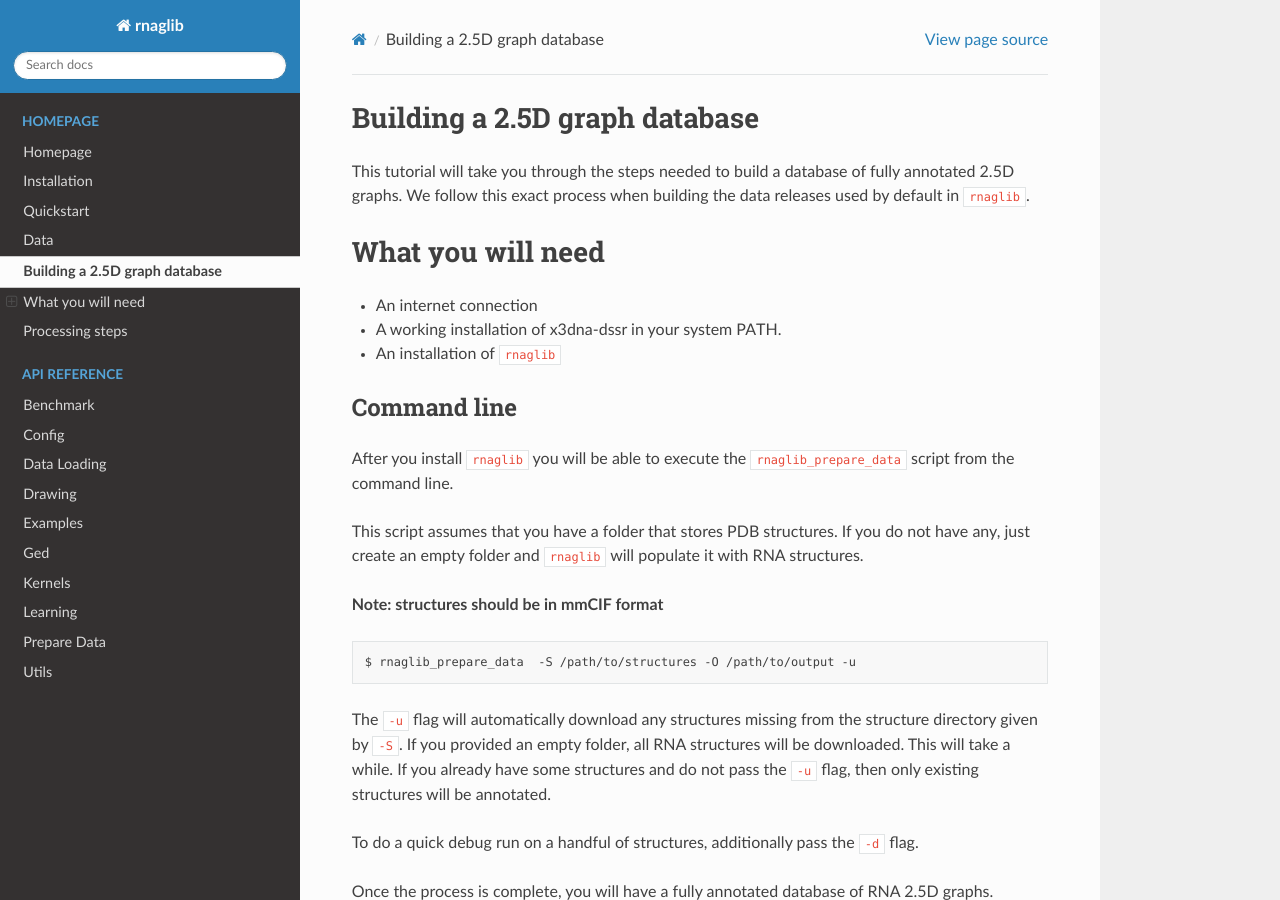
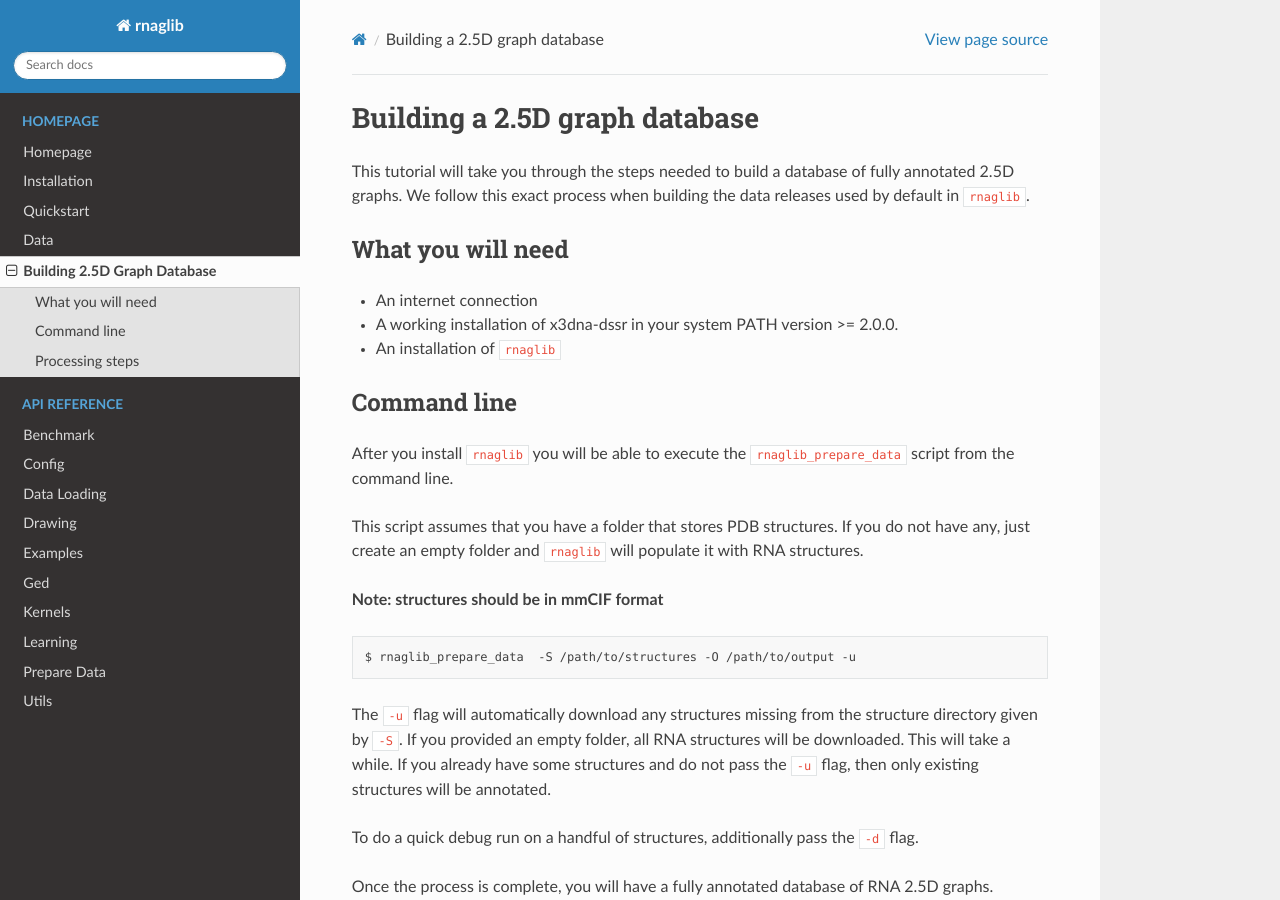
Before and after one commit to cgoliver/rnaglib, a Sphinx documentation site: the page built from docs/source/data_build.rst, in a window 1280 px wide and 900 px high. Built offline with Sphinx 7.4.7 and the Read the Docs theme 2.0.0, drawn with Linux system fonts in a browser that asks for light colours; some of the changed lines change nothing that is shown.

Commit message:
dssr version

```diff
--- a/docs/source/conf.py
+++ b/docs/source/conf.py
@@ -33,8 +33,16 @@
 # extensions coming with Sphinx (named 'sphinx.ext.*') or your custom
 # ones.
 extensions = [
-             'sphinx.ext.autodoc',
-                'myst_parser']
+    'sphinx.ext.autodoc',
+    'sphinx.ext.autosummary',
+    'sphinx.ext.intersphinx',
+    'sphinx.ext.mathjax',
+    'sphinx.ext.napoleon',
+    'sphinx.ext.viewcode',
+    'myst_parser'
+]
+
+
 myst_enable_extensions = [
              "substitution",
              ]
--- a/docs/source/data_build.rst
+++ b/docs/source/data_build.rst
@@ -6,10 +6,10 @@
 data releases used by default in ``rnaglib``.
 
 What you will need
-~~~~~~~~~~~~~~~~~~~
+-------------------
 
 * An internet connection
-* A working installation of x3dna-dssr in your system PATH.
+* A working installation of x3dna-dssr in your system PATH version >= 2.0.0.
 * An installation of ``rnaglib``
 
 Command line
@@ -37,7 +37,7 @@
 Once the process is complete, you will have a fully annotated database of RNA 2.5D graphs.
 
 Processing steps
-~~~~~~~~~~~~~~~~~
+-----------------
 
 Here we have a closer look at what is happening when you run ``rnaglib_preprare_data``.
 
```
